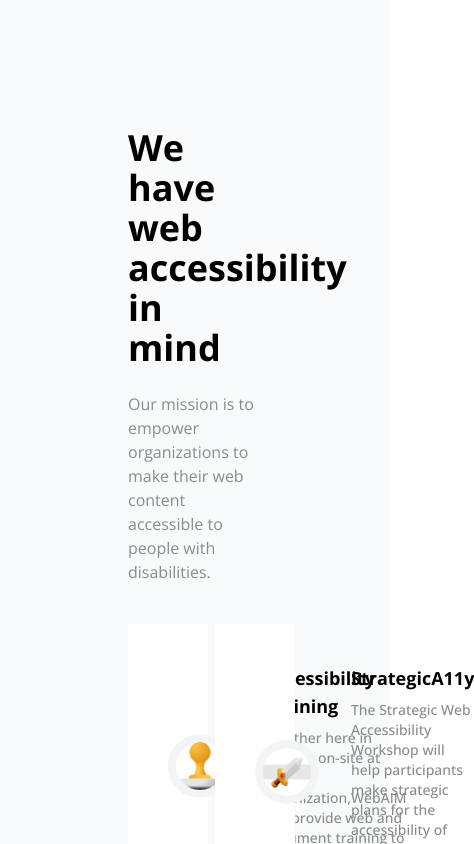
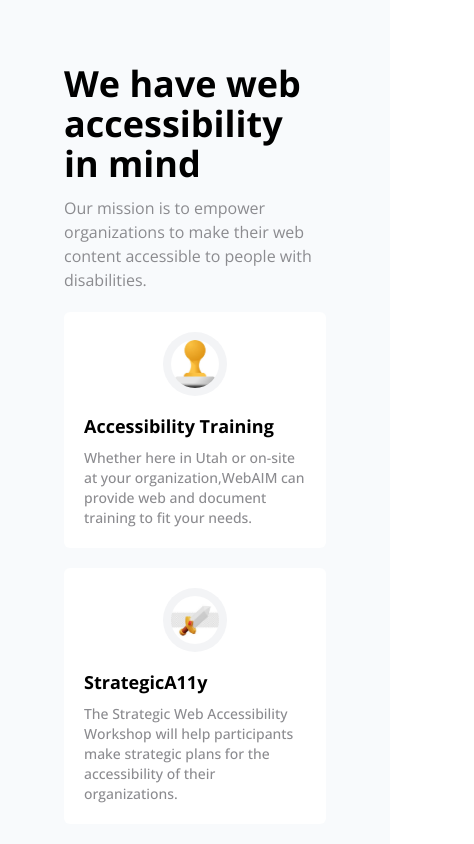
Before and after one commit to Ajithdev444/card, a Next.js app: page /mind in a window 390 px wide. Shown: the top 844 px of the page, 474 px wide, since content can reach past the window. Built offline with nearby package versions, Linux system fonts and the light colour scheme.

Commit message:
layout mind

```diff
--- a/components/MindComponent.tsx
+++ b/components/MindComponent.tsx
@@ -12,7 +12,7 @@ const MindComponent: NextPage<Props> = (props) => {
   const { heading2, para1, src } = props;
   return (
     <div>
-      <div className="flex items-center gap-8 bg-white p-10">
+      <div className="flex flex-col md:flex-row items-center gap-4 md:gap-8 bg-white p-5 md:p-10 rounded-md">
         <div className="bg-gray-100 rounded-full p-2 shrink-0">
           <Image src={src} alt="img" className="w-12 h-12 rounded-full" />
         </div>
--- a/pages/mind/index.tsx
+++ b/pages/mind/index.tsx
@@ -9,8 +9,8 @@ import Link from "next/link";
 const index = () => {
   return (
     <div className="bg-slate-50">
-      <div className="max-w-screen-xl mx-auto p-32">
-        <h1 className="text-4xl font-bold pb-6">
+      <div className="max-w-screen-xl mx-auto p-16 md:p-32">
+        <h1 className="text-4xl font-bold pb-3 md:pb-6">
           We have web
           <br /> accessibility in mind
         </h1>
@@ -19,7 +19,7 @@ const index = () => {
           <br />
           content accessible to people with disabilities.
         </h2>
-        <div className="grid grid-cols-2 gap-10 py-10">
+        <div className="grid grid-cols-1 lg:grid-cols-2 gap-5 md:gap-10 py-5 md:py-10">
           <MindComponent
             heading2="Accessibility Training"
             para1="Whether here in Utah or on-site at your organization,WebAIM can
```
